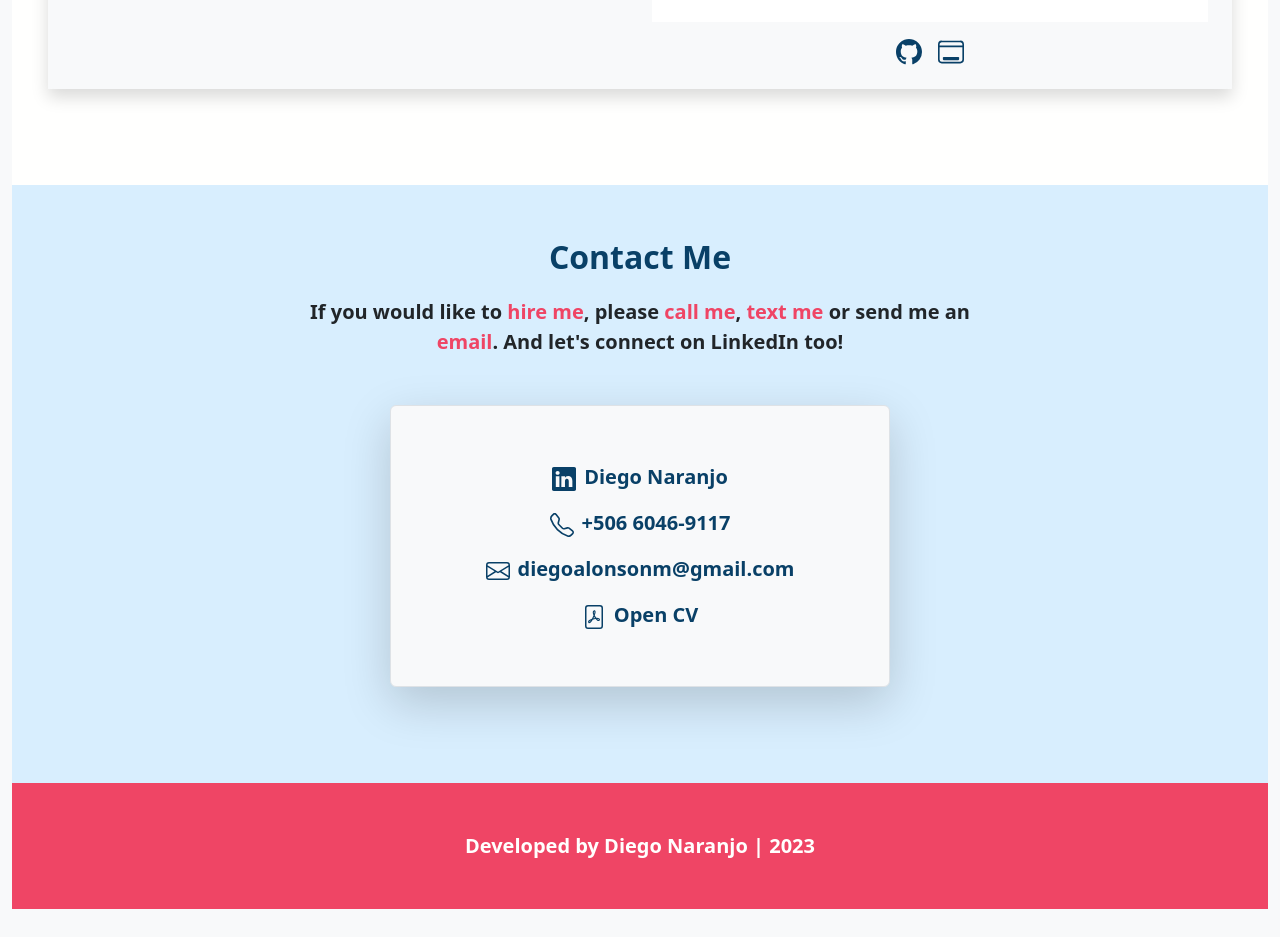
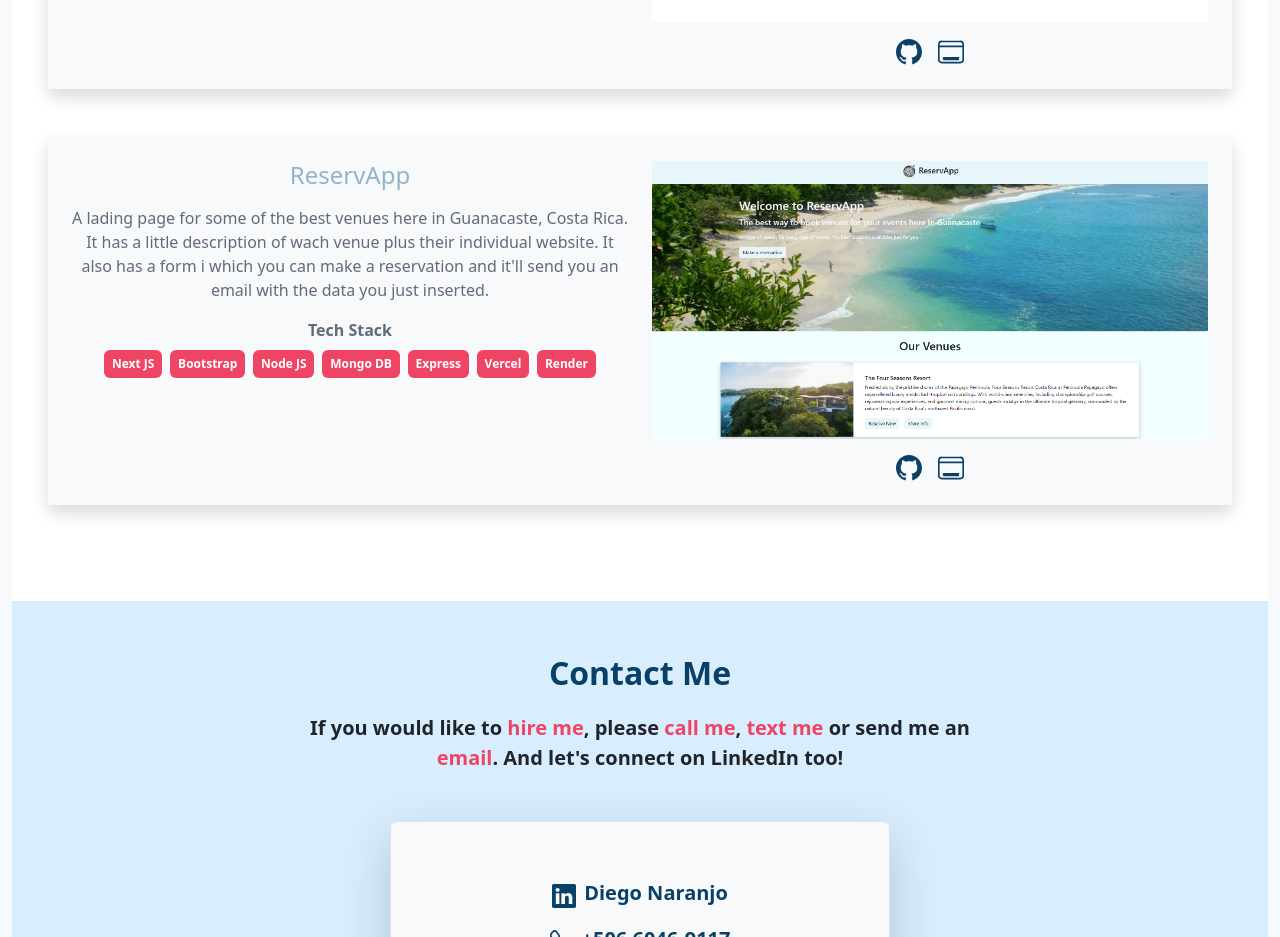
Before and after one commit to diegoalonsonm/portfolio, a React (Vite) app: page / in a window 1280 px wide. Shown: the part 2500-3437 px from the top of the page. Before the commit the page ends 3409 px from the top, so only its background shows below. Built offline with nearby package versions, Linux system fonts and the light colour scheme.

Commit message:
new project added

```diff
--- a/src/components/Projects.jsx
+++ b/src/components/Projects.jsx
@@ -5,6 +5,7 @@ import CardComponent from '../components/components/Card';
 import RecipeBookImg from '../assets/img/recipeBook.jpeg'
 import QuoteGeneratorImg from '../assets/img/quoteGenerator.jpeg'
 import BookApiImg from '../assets/img/bookApi.jpg'
+import ReservApp from '../assets/img/reservapp.png'
 
 const Projects = () => {
   return (
@@ -41,6 +42,14 @@ const Projects = () => {
           techStack={['Vite', 'Tailwind CSS', 'Node JS', 'Mongo DB', 'Express', 'Vercel', 'Render']}
         />
       </div>
+      <div className='row my-5 shadow'>
+        <CardComponent title="ReservApp" description="A lading page for some of the best venues here in Guanacaste, Costa Rica. It has a little description of wach venue plus their individual website. It also has a form i which you can make a reservation and it'll send you an email with the data you just inserted."
+          image={ReservApp}
+          githubLink="https://github.com/diegoalonsonm/ReservAPP-server"
+          appLink="https://reserv-app.vercel.app/"
+          techStack={['Next JS', 'Bootstrap', 'Node JS', 'Mongo DB', 'Express', 'Vercel', 'Render']}
+        />
+      </div>
     </section>
   )
 }
```
Also changed, not shown: src/assets/img/citrusCommerce.jpeg (added), src/assets/img/reservapp.png (added).
